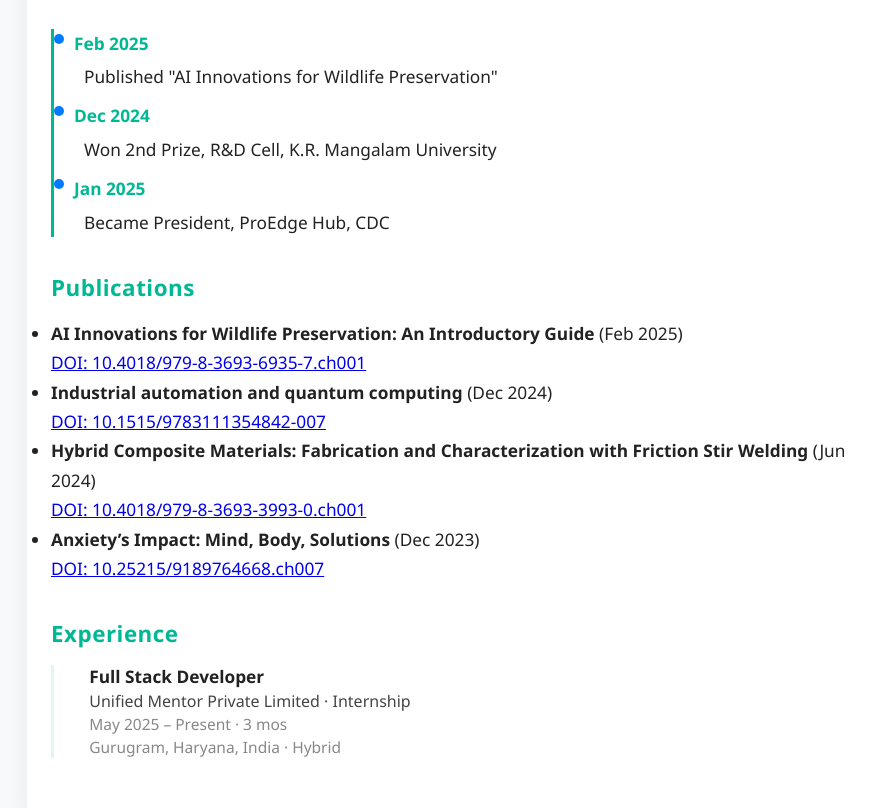
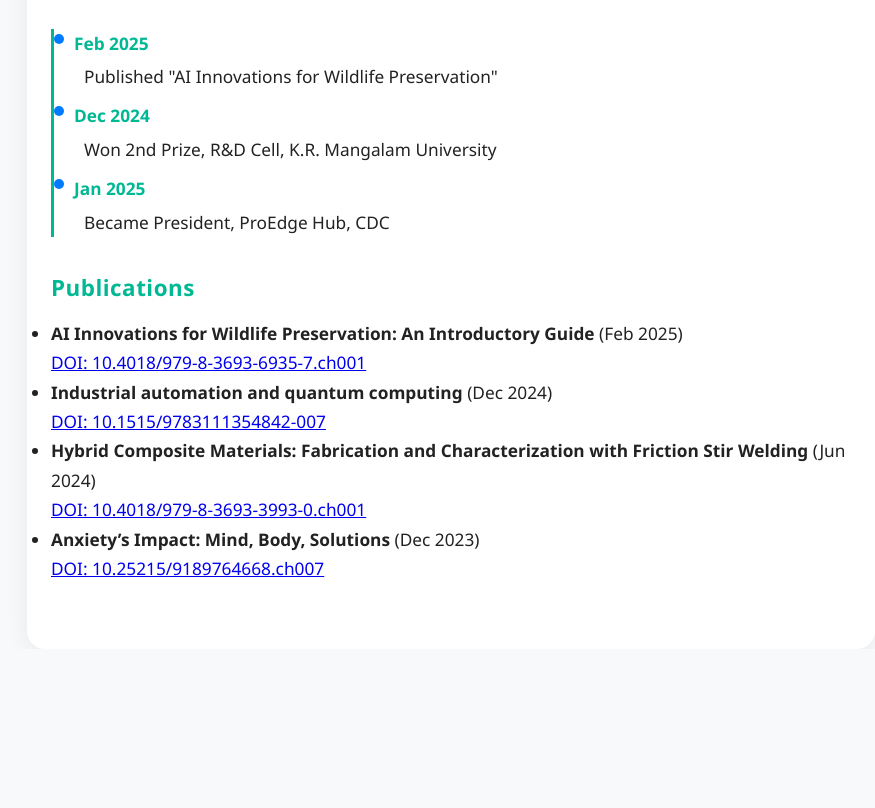
Before and after one commit to jainnirdesh/PersonalPortfolio, a website: page src/about.html in a window 1280 px wide. Shown: the part 1367-2175 px from the top of the page, without its empty margins (189-1064 px from the left). After the commit the page ends 2016 px from the top, so only its background shows below. Drawn offline with Linux system fonts and the light colour scheme.

Commit message:
Remove Experience section from about page
Deleted the Experience section and its content from src/about.html. This streamlines the about page by removing internship details and related markup.

```diff
--- a/src/about.html
+++ b/src/about.html
@@ -192,17 +192,6 @@
                 <a href="https://doi.org/10.25215/9189764668.ch007" target="_blank">DOI: 10.25215/9189764668.ch007</a>
               </li>
             </ul>
-            <h2>Experience</h2>
-            <ul class="experience-list">
-                <li>
-                    <span class="exp-icon"><i class="fas fa-laptop-code"></i></span>
-                    <div class="exp-title"><strong>Full Stack Developer</strong></div>
-                    <div class="exp-company">Unified Mentor Private Limited · Internship</div>
-                    <div class="exp-duration">May 2025 – Present · 3 mos</div>
-                    <div class="exp-location">Gurugram, Haryana, India · Hybrid</div>
-                </li>
-                <!-- Add more experience items as needed -->
-            </ul>
         </section>
     </main>
     <button id="theme-toggle" title="Toggle dark/light mode" style="position:fixed;top:24px;right:24px;z-index:1001;">🌙</button>
```
